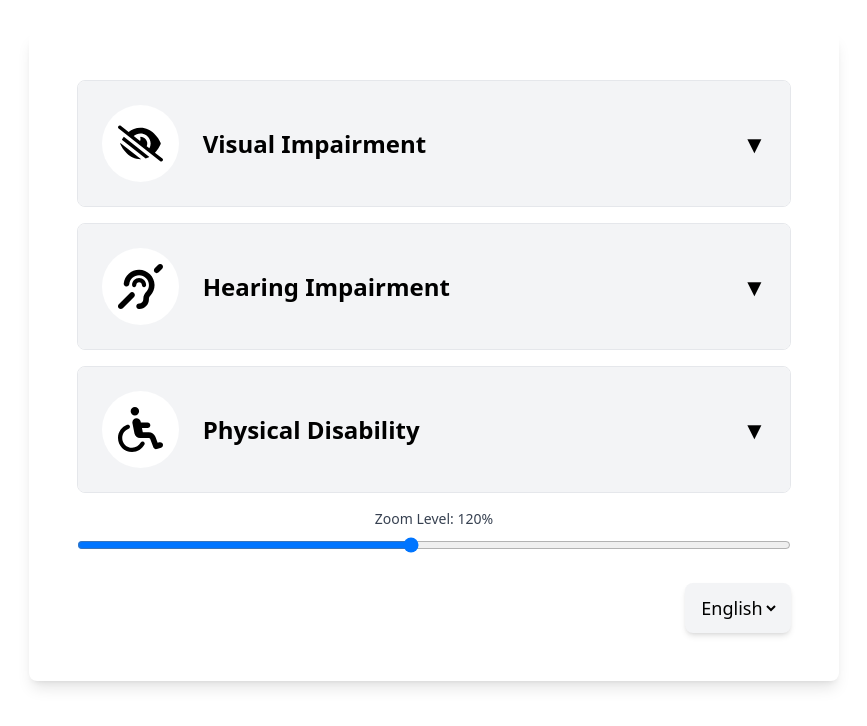
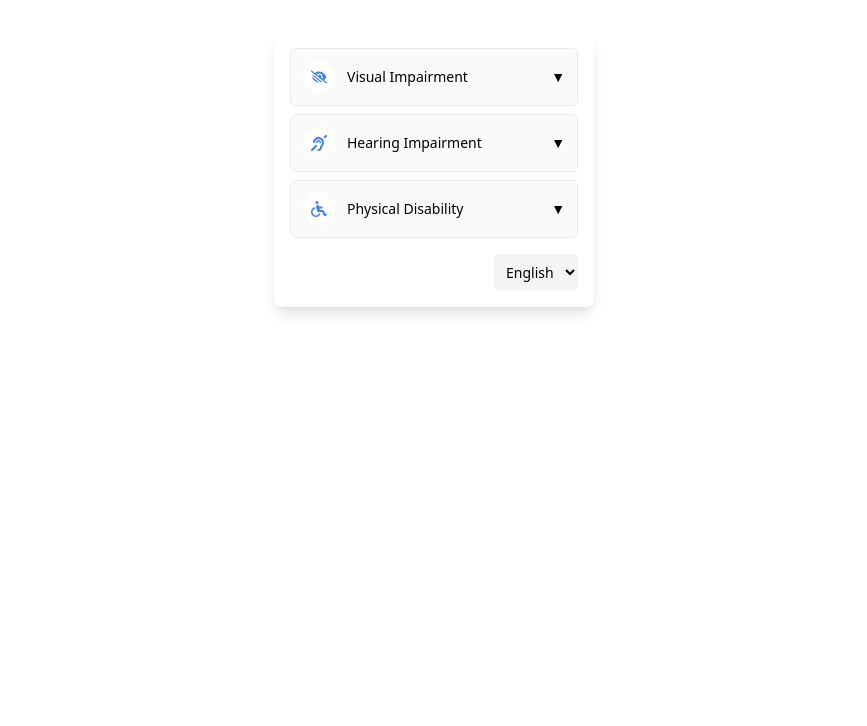
Before and after one commit to RuthNyankum/boafo, a React (Vite) app: page / in a window 1280 px wide. Shown: the top 726 px of the page, without its empty margins (206-1073 px from the left). Built offline with nearby package versions, Linux system fonts and the light colour scheme.

Commit message:
added framer-motion

```diff
--- a/package.json
+++ b/package.json
@@ -13,6 +13,7 @@
   "dependencies": {
     "@google-cloud/vision": "^4.3.2",
     "@types/lodash": "^4.17.13",
+    "framer-motion": "^11.14.0",
     "lodash": "^4.17.21",
     "react": "^18.3.1",
     "react-dom": "^18.3.1",
--- a/src/components/AccessibilityOptions/AccessibilityOptionItems.tsx
+++ b/src/components/AccessibilityOptions/AccessibilityOptionItems.tsx
@@ -1,4 +1,5 @@
 import React from 'react';
+import { motion, AnimatePresence } from 'framer-motion';
 import { AccessibilityOption } from '../../types/accessibility';
 
 interface AccessibilityOptionItemProps {
@@ -14,34 +15,52 @@ const AccessibilityOptionItem: React.FC<AccessibilityOptionItemProps> = ({
   openSection,
   toggleSection,
 }) => {
+  const isOpen = openSection === index;
+
   return (
-    <div className="mb-4 border rounded-lg overflow-hidden">
+    <motion.div
+      initial={{ opacity: 0, y: 20 }}
+      animate={{ opacity: 1, y: 0 }}
+      transition={{ delay: index * 0.1, duration: 0.3 }}
+      className="border rounded-md overflow-hidden"
+    >
       <button
         onClick={() => {
           toggleSection(index);
           item.action();
         }}
-        className="w-full flex justify-between items-center p-6 text-2xl font-bold bg-gray-100 hover:bg-gray-200 focus:outline-none"
-        aria-expanded={openSection === index}
+        className="w-full flex justify-between items-center p-3 text-sm font-medium bg-gray-50 hover:bg-gray-100 focus:outline-none focus:ring-2 focus:ring-blue-500 transition-colors duration-200"
+        aria-expanded={isOpen}
         aria-controls={`section-${index}`}
       >
-        <div className="flex items-center gap-6">
-          <div className="bg-white p-4 rounded-full">
-            <item.icon size={45} color="black" />
+        <div className="flex items-center gap-3">
+          <div className="bg-white p-2 rounded-full">
+            <item.icon size={16} className="text-blue-500" />
           </div>
-          <span className="text-2xl">{item.title}</span>
+          <span>{item.title}</span>
         </div>
-        <span className="text-2xl">
-          {openSection === index ? "▲" : "▼"}
-        </span>
+        <motion.span
+          animate={{ rotate: isOpen ? 180 : 0 }}
+          transition={{ duration: 0.3 }}
+        >
+          ▼
+        </motion.span>
       </button>
 
-      {openSection === index && (
-        <div className="p-6 bg-gray-50 text-xl text-gray-700">
-          {item.description}
-        </div>
-      )}
-    </div>
+      <AnimatePresence>
+        {isOpen && (
+          <motion.div
+            initial={{ opacity: 0, height: 0 }}
+            animate={{ opacity: 1, height: "auto" }}
+            exit={{ opacity: 0, height: 0 }}
+            transition={{ duration: 0.3 }}
+            className="p-3 bg-white text-xs text-gray-700"
+          >
+            {item.description}
+          </motion.div>
+        )}
+      </AnimatePresence>
+    </motion.div>
   );
 };
 
--- a/src/components/AccessibilityOptions/AccessibilityOptions.tsx
+++ b/src/components/AccessibilityOptions/AccessibilityOptions.tsx
@@ -4,6 +4,7 @@ import OCRResult from "../OCRResult/OCRResults";
 import AccessibilityOptionItem from "./AccessibilityOptionItems";
 import LanguageSelector from "./LanguageSelector";
 import ZoomSlider from "../ZoomSlider";
+import { motion, AnimatePresence } from "framer-motion";
 
 const AccessibilityOptions: React.FC = () => {
   const {
@@ -22,13 +23,19 @@ const AccessibilityOptions: React.FC = () => {
   } = useAccessibility();
 
   return (
-    <div className="p-12 bg-white rounded-lg shadow-lg w-full md:w-2/3 mx-auto">
+    <motion.div
+      initial={{ opacity: 0, scale: 0.9 }}
+      animate={{ opacity: 1, scale: 1 }}
+      transition={{ duration: 0.3 }}
+      className="p-4 bg-white rounded-lg shadow-lg w-80 mx-auto overflow-hidden"
+    >
       <OCRResult
         image={image}
         isProcessing={isProcessing}
         ocrResult={ocrResult}
       />
 
+      <div className="space-y-2">
         {options.map((item, index) => (
           <AccessibilityOptionItem
             key={index}
@@ -38,19 +45,32 @@ const AccessibilityOptions: React.FC = () => {
             toggleSection={toggleSection}
           />
         ))}
+      </div>
 
-      {/* Zoom Slider Section */}
+      <AnimatePresence>
+        {openSection === options.findIndex((opt) => opt.title === "Physical Disability") && (
+          <motion.div
+            initial={{ opacity: 0, height: 0 }}
+            animate={{ opacity: 1, height: "auto" }}
+            exit={{ opacity: 0, height: 0 }}
+            transition={{ duration: 0.3 }}
+            className="mt-2"
+          >
             <ZoomSlider
               zoomLevel={zoomLevel}
               setZoomLevel={setZoomLevel}
               adjustZoom={adjustZoom}
             />
+          </motion.div>
+        )}
+      </AnimatePresence>
+
       <LanguageSelector
         langOptions={langOptions}
         selectedLanguage={selectedLanguage}
         setSelectedLanguage={setSelectedLanguage}
       />
-    </div>
+    </motion.div>
   );
 };
 
--- a/src/components/AccessibilityOptions/LanguageSelector.tsx
+++ b/src/components/AccessibilityOptions/LanguageSelector.tsx
@@ -1,5 +1,6 @@
 import React from 'react';
 import { LanguageOption } from '../../types/accessibility';
+import { motion } from 'framer-motion';
 
 interface LanguageSelectorProps {
   langOptions: LanguageOption[];
@@ -13,12 +14,16 @@ const LanguageSelector: React.FC<LanguageSelectorProps> = ({
   setSelectedLanguage,
 }) => {
   return (
-    <div className="mt-6 flex justify-end">
-      <div className="bg-gray-100 rounded-lg shadow-md p-3 w-fit">
+    <motion.div
+      initial={{ opacity: 0, y: 20 }}
+      animate={{ opacity: 1, y: 0 }}
+      transition={{ delay: 0.3, duration: 0.3 }}
+      className="mt-4 flex justify-end"
+    >
       <select
         id="language"
         value={selectedLanguage}
-          className="bg-gray-100 text-lg focus:outline-none"
+        className="bg-gray-100 text-sm rounded-md border-none focus:ring-2 focus:ring-blue-500 p-2"
         onChange={(e) => setSelectedLanguage(e.target.value)}
       >
         {langOptions.map((option, index) => (
@@ -27,8 +32,7 @@ const LanguageSelector: React.FC<LanguageSelectorProps> = ({
           </option>
         ))}
       </select>
-      </div>
-    </div>
+    </motion.div>
   );
 };
 
--- a/src/components/OCRResult/OCRResults.tsx
+++ b/src/components/OCRResult/OCRResults.tsx
@@ -1,4 +1,5 @@
 import React from 'react';
+import { motion, AnimatePresence } from 'framer-motion';
 
 interface OCRResultProps {
   image: string;
@@ -12,19 +13,43 @@ const OCRResult: React.FC<OCRResultProps> = ({
   ocrResult
 }) => {
   return (
-    <>
+    <AnimatePresence>
       {image && (
-        <img
+        <motion.img
+          key="image"
           src={image}
           alt="Captured Screenshot"
-          className="mb-6 w-full rounded-md"
+          initial={{ opacity: 0, scale: 0.8 }}
+          animate={{ opacity: 1, scale: 1 }}
+          exit={{ opacity: 0, scale: 0.8 }}
+          transition={{ duration: 0.3 }}
+          className="mb-2 w-full rounded-md max-h-32 object-contain"
         />
       )}
-      {isProcessing && <p>Processing image... Please wait.</p>}
+      {isProcessing && (
+        <motion.p
+          key="processing"
+          initial={{ opacity: 0 }}
+          animate={{ opacity: 1 }}
+          exit={{ opacity: 0 }}
+          className="text-xs text-gray-600"
+        >
+          Processing image... Please wait.
+        </motion.p>
+      )}
       {ocrResult && (
-        <p className="mt-4 text-gray-700">Extracted Text: {ocrResult}</p>
+        <motion.p
+          key="result"
+          initial={{ opacity: 0, y: 10 }}
+          animate={{ opacity: 1, y: 0 }}
+          exit={{ opacity: 0, y: 10 }}
+          transition={{ duration: 0.3 }}
+          className="mt-1 text-xs text-gray-700"
+        >
+          Extracted Text: {ocrResult}
+        </motion.p>
       )}
-    </>
+    </AnimatePresence>
   );
 };
 
--- a/src/components/ZoomSlider.tsx
+++ b/src/components/ZoomSlider.tsx
@@ -1,4 +1,5 @@
 import React from 'react';
+import { motion } from 'framer-motion';
 
 interface ZoomSliderProps {
   zoomLevel: number;
@@ -14,8 +15,14 @@ const ZoomSlider: React.FC<ZoomSliderProps> = ({ zoomLevel, setZoomLevel, adjust
   };
 
   return (
-    <div className="mt-4">
-      <label htmlFor="zoomSlider" className="block text-sm font-medium text-gray-700">
+    <motion.div
+      initial={{ opacity: 0, y: -10 }}
+      animate={{ opacity: 1, y: 0 }}
+      exit={{ opacity: 0, y: -10 }}
+      transition={{ duration: 0.2 }}
+      className="mb-2"
+    >
+      <label htmlFor="zoomSlider" className="block text-xs font-medium text-gray-700 mb-1">
         Zoom Level: {zoomLevel}%
       </label>
       <input
@@ -25,9 +32,9 @@ const ZoomSlider: React.FC<ZoomSliderProps> = ({ zoomLevel, setZoomLevel, adjust
         max="200"
         value={zoomLevel}
         onChange={handleChange}
-        className="mt-2 w-full"
+        className="w-full h-2 bg-gray-200 rounded-lg appearance-none cursor-pointer"
       />
-    </div>
+    </motion.div>
   );
 };
 
--- a/vite.config.ts
+++ b/vite.config.ts
@@ -25,7 +25,7 @@ export default defineConfig({
         },
         // Workers and other static resources
         {
-          src: 'public/workers/*', // Ensures all files in 'workers' are copied
+          src: 'public/workers/*',
           dest: 'workers',
         },
       ],
```
Also changed, not shown: 3 other files (tests, documents, lock files or other folders). Lines whose indentation alone changed are shown as unchanged.
